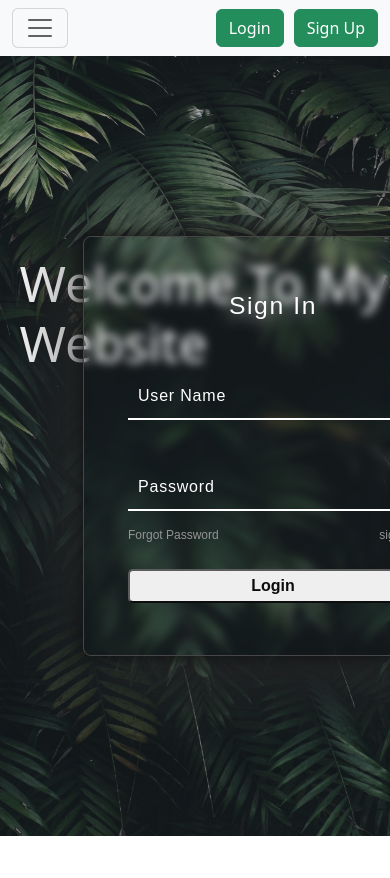
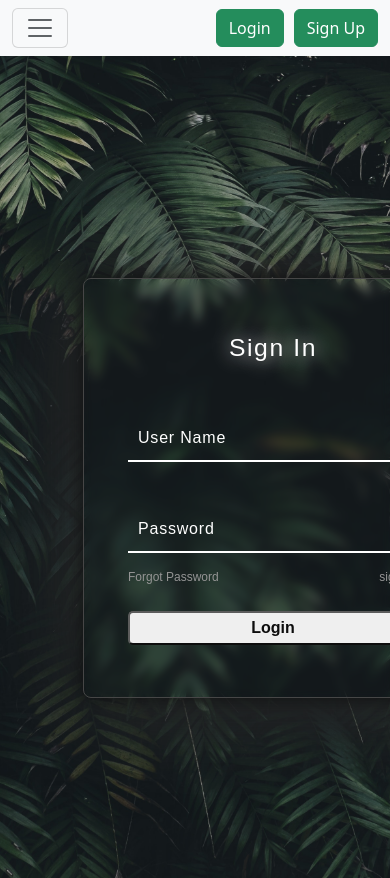
Before and after one commit to TejashPithadiya/website, a plain HTML site: page index.html in a window 390 px wide. Shown: the top 878 px of the page. Before the commit the page ends 844 px from the top, so only its background shows below. Drawn offline with nearby package versions, Linux system fonts and the light colour scheme.

Commit message:
Update phone.css

```diff
--- a/phone.css
+++ b/phone.css
@@ -1,22 +1,14 @@
-body {
-    /* background-color: red; */
-}
-
 .home #h2 {
     display: none;
 }
 
 .home #h1 {
-    font-size: 20px;
+    display: none;
 }
 
-#box {
-    top: 0;
-    left: 0;
+
+.center{
+    margin-top: 5vh;
+    justify-content: center;
+    flex-direction: column;
 }
-
-#reg {
-    position: absolute;
-    top: 20%;
-    left: 0;
-}
```
